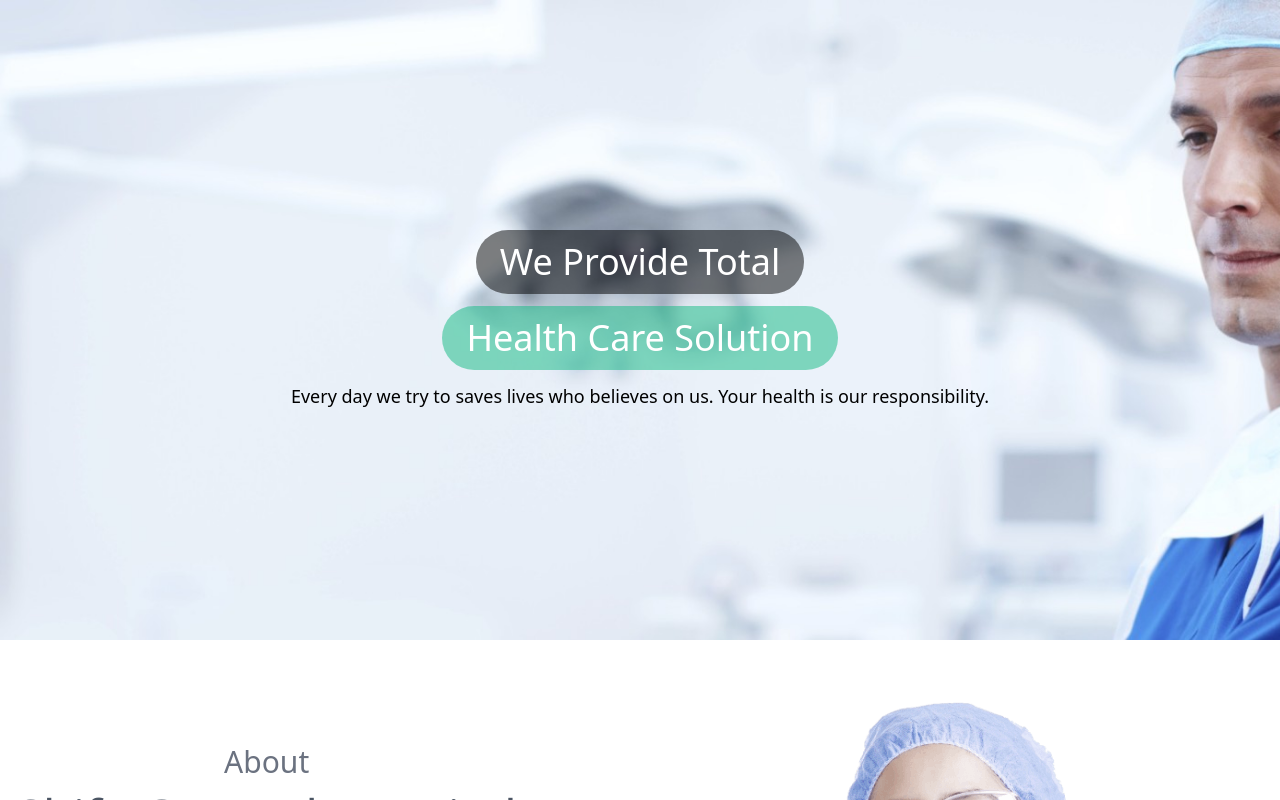
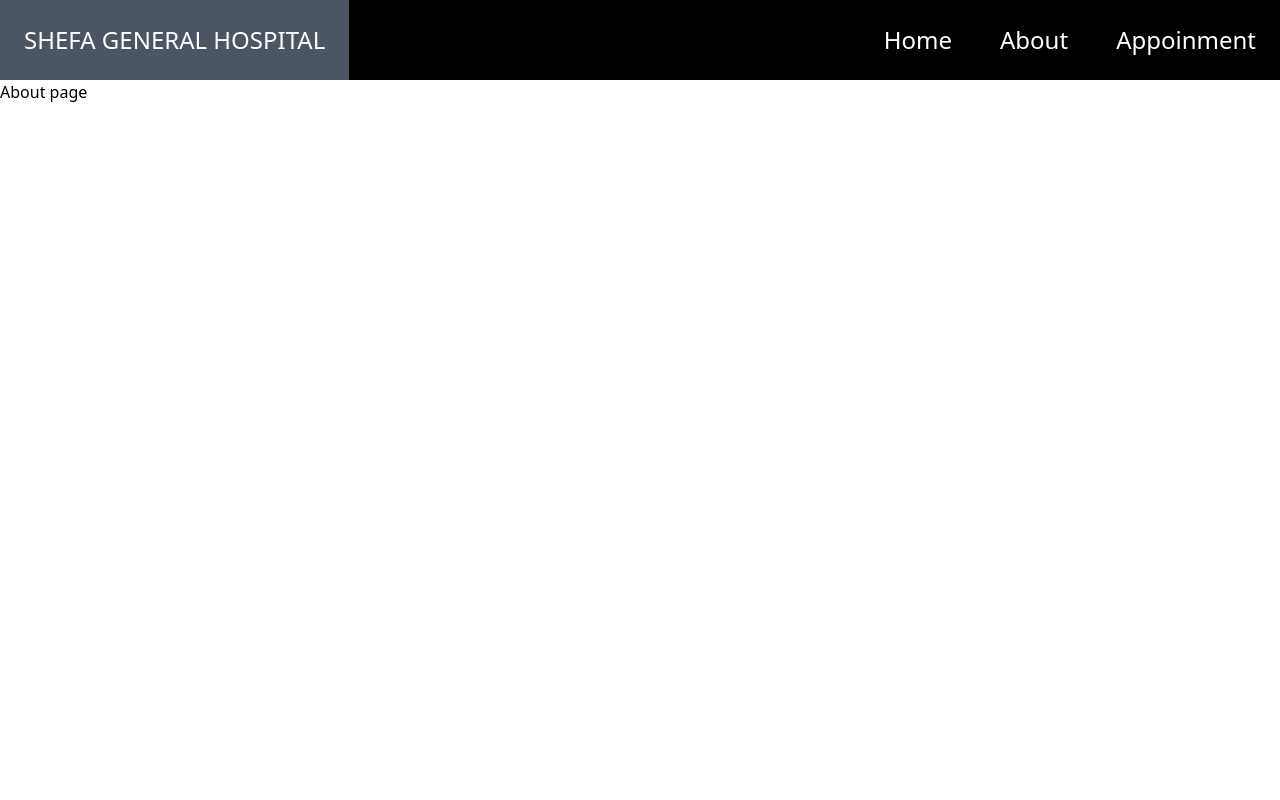
Before and after one commit to arif2494/shifa-general-hospital, a React (Create React App) app: page /about in a window 1280 px wide. Shown: the top 800 px of the page. Built offline with nearby package versions, Linux system fonts and the light colour scheme.

Commit message:
navbar added

```diff
--- a/src/App.css
+++ b/src/App.css
@@ -12,5 +12,5 @@
 	background-repeat: no-repeat;
 	background-size: cover;
 	background-attachment: fixed;
-	height: 300px;
+	width: 100%;
 }
--- a/src/App.js
+++ b/src/App.js
@@ -1,11 +1,28 @@
+import { BrowserRouter as Router, Switch, Route } from 'react-router-dom';
 import './App.css';
+import About from './Components/About/About';
+import Appoinment from './Components/Appoinment/Appoinment';
+import Header from './Components/Header/Header';
 import Home from './Components/Home/Home';
 import ServiceProvider from './context/ServiceProvider';
 
 function App() {
 	return (
 		<ServiceProvider>
-			<Home />
+			<Router>
+				<Header />
+				<Switch>
+					<Route exact path="/">
+						<Home />
+					</Route>
+					<Route path="/about">
+						<About />
+					</Route>
+					<Route path="/appoinment">
+						<Appoinment />
+					</Route>
+				</Switch>
+			</Router>
 		</ServiceProvider>
 	);
 }
--- /dev/null
+++ b/src/Components/About/About.js
@@ -0,0 +1,11 @@
+import React from 'react';
+
+const About = () => {
+	return (
+		<div>
+			<h1>About page</h1>
+		</div>
+	);
+};
+
+export default About;
--- /dev/null
+++ b/src/Components/Appoinment/Appoinment.js
@@ -0,0 +1,11 @@
+import React from 'react';
+
+const Appoinment = () => {
+	return (
+		<div>
+			<h1>Appoinmewnt page</h1>
+		</div>
+	);
+};
+
+export default Appoinment;
--- /dev/null
+++ b/src/Components/Header/Header.js
@@ -0,0 +1,39 @@
+import React from 'react';
+import { NavLink } from 'react-router-dom';
+
+const Header = () => {
+	return (
+		<div className=" bg-black sticky top-0">
+			<header className="mx-auto container">
+				<nav>
+					<ul className="list-none flex justify-between py-6">
+						<li className="inline-block ">
+							<NavLink className=" hover:bg-gray-600 text-2xl text-white px-6 py-6" to="/">
+								SHEFA GENERAL HOSPITAL
+							</NavLink>
+						</li>
+						<div className="inline-block">
+							<li className="inline-block  ">
+								<NavLink className=" hover:bg-gray-600 text-2xl text-white px-6 py-6" to="/">
+									Home
+								</NavLink>
+							</li>
+							<li className="inline-block  ">
+								<NavLink className=" hover:bg-gray-600 text-2xl text-white px-6 py-6" to="/about">
+									About
+								</NavLink>
+							</li>
+							<li className="inline-block  ">
+								<NavLink className=" hover:bg-gray-600 text-2xl text-white px-6 py-6" to="/appoinment">
+									Appoinment
+								</NavLink>
+							</li>
+						</div>
+					</ul>
+				</nav>
+			</header>
+		</div>
+	);
+};
+
+export default Header;
--- a/src/Components/OverView/OverView.js
+++ b/src/Components/OverView/OverView.js
@@ -7,20 +7,20 @@ const OverView = () => {
 	return (
 		<div className="overView">
 			<div className="container mx-auto">
-				<div className="grid-cols-4 grid  justify-items-center">
-					<div className="mt-24  flex items-center flex-col justify-center ">
+				<div className="grid grid-cols-4 flex items-center h-80">
+					<div className=" flex flex-col items-center ">
 						<img src={patient} alt="!" className="w-20" />
 						<p className="text-4xl font-medium text-white mt-2">5K Patient Treated</p>
 					</div>
-					<div className="mt-24  flex items-center flex-col justify-center ">
+					<div className=" flex flex-col items-center ">
 						<img src={doctor} alt="!" className="w-20" />
 						<p className="text-4xl font-medium text-white mt-2">50 Doctor</p>
 					</div>
-					<div className="mt-24  flex items-center flex-col justify-center ">
+					<div className=" flex flex-col items-center ">
 						<img src={nurse} alt="!" className="w-20" />
 						<p className="text-4xl font-medium text-white mt-2">76 Staff</p>
 					</div>
-					<div className="mt-24  flex items-center flex-col justify-center ">
+					<div className=" flex flex-col items-center ">
 						<img src={lab} alt="!" className="w-20" />
 						<p className="text-4xl font-medium text-white mt-2">3 Stablished Lab</p>
 					</div>
```
